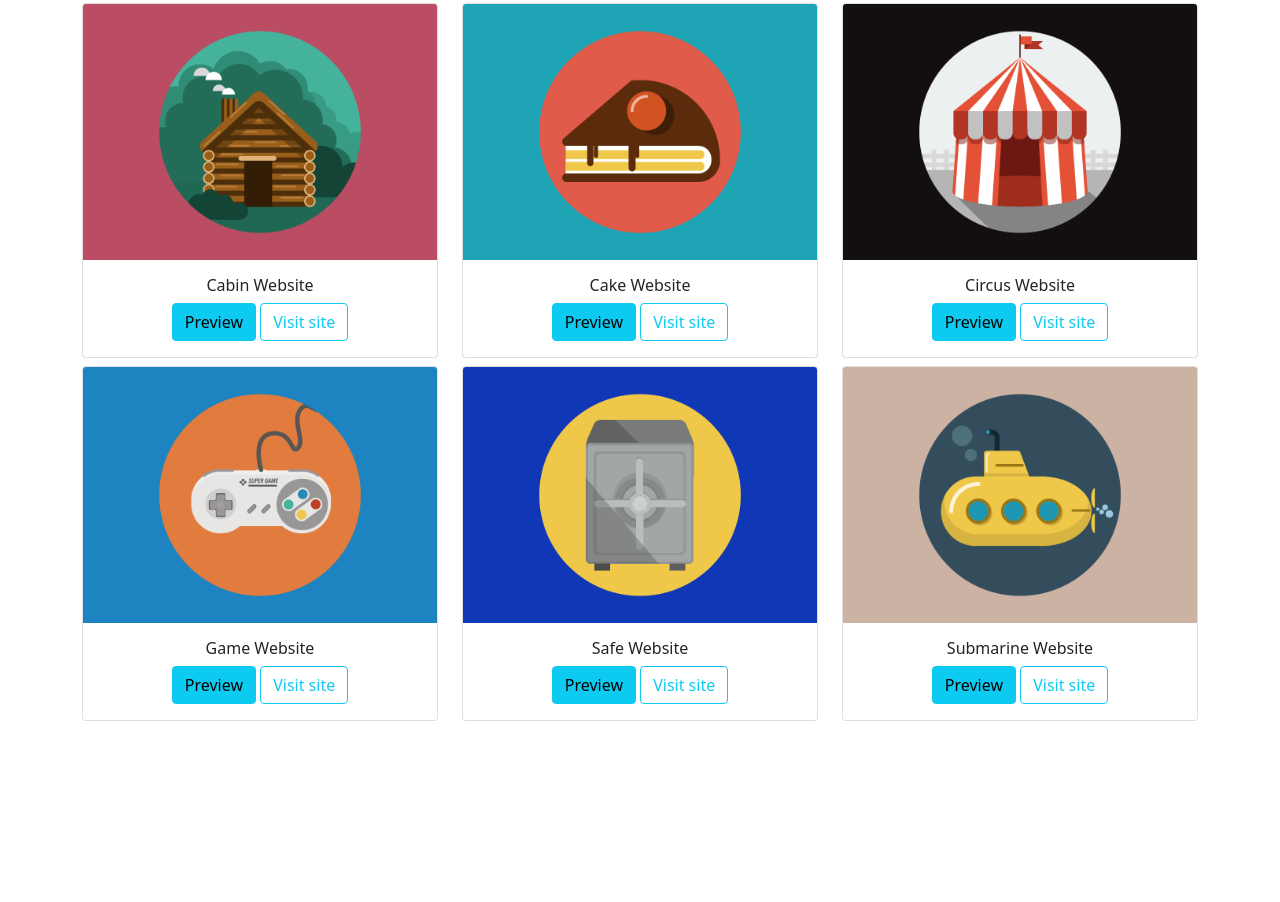
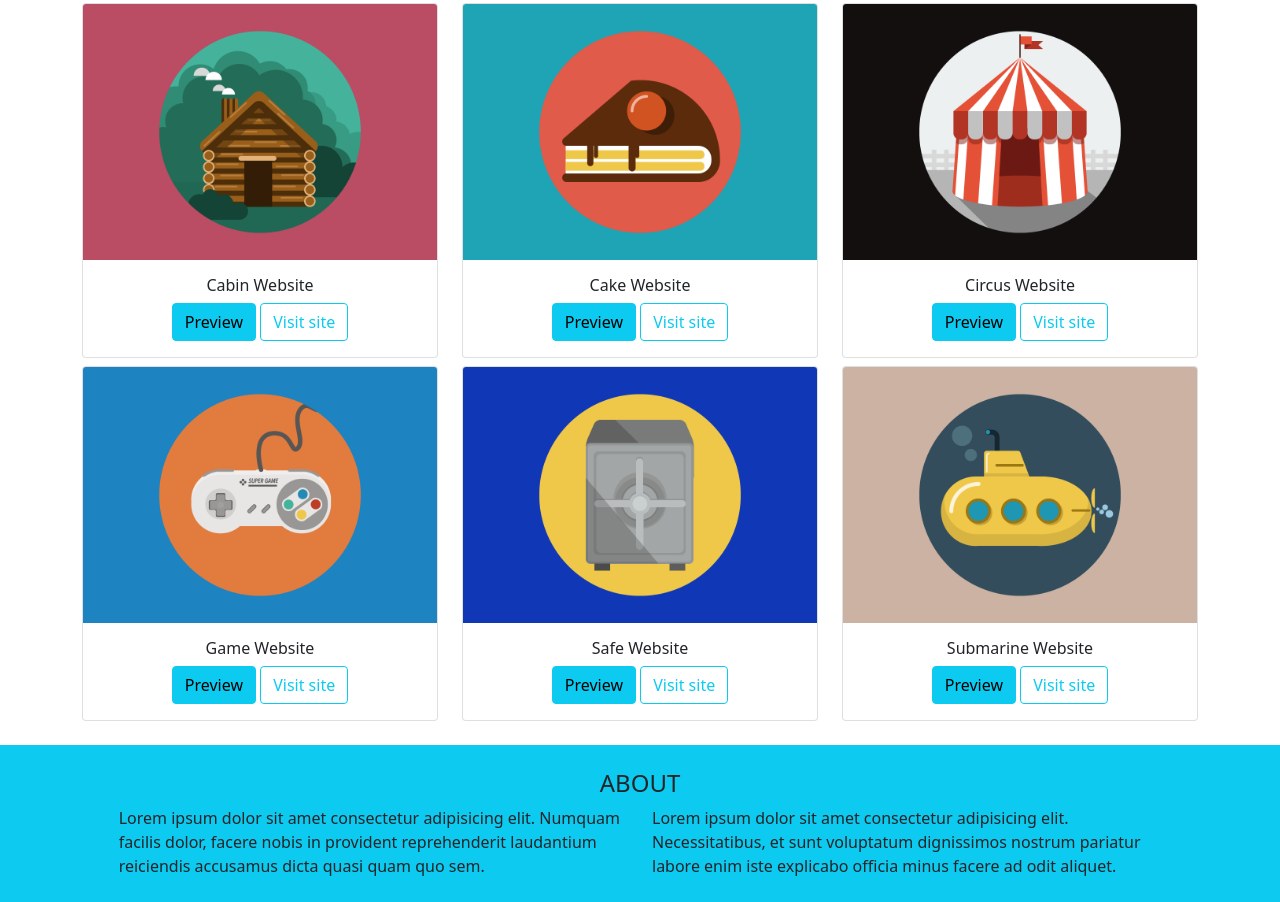
Before and after one commit to Michelangelo1999/html-css-bootstrap-freelancer, a plain HTML site: page index.html in a window 1280 px wide. Shown: the part 676-1578 px from the top of the page. Before the commit the page ends 1397 px from the top, so only its background shows below. Drawn offline with nearby package versions, Linux system fonts and the light colour scheme.

Commit message:
add about section

```diff
--- a/index.html
+++ b/index.html
@@ -144,6 +144,25 @@
                   </div>
               </div>
         </section>
+
+        <!--about section-->
+        <section>
+            <div class="container-fluid bg-info py-4 mt-4">
+                <h4 class="text-center">ABOUT</h4>
+                <div class="row text-start d-flex justify-content-center">
+                  <div class="col-5">
+                    Lorem ipsum dolor sit amet consectetur adipisicing elit.
+                    Numquam facilis dolor, facere nobis in provident reprehenderit
+                    laudantium reiciendis accusamus dicta quasi quam quo sem.
+                  </div>
+                  <div class="col-5">
+                    Lorem ipsum dolor sit amet consectetur adipisicing elit.
+                    Necessitatibus, et sunt voluptatum dignissimos nostrum pariatur
+                    labore enim iste explicabo officia minus facere ad odit aliquet.
+                  </div>
+                </div>
+              </div>
+        </section>
     </main>
     <!--end main-->
 
```
